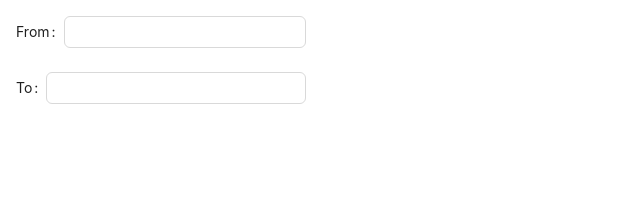
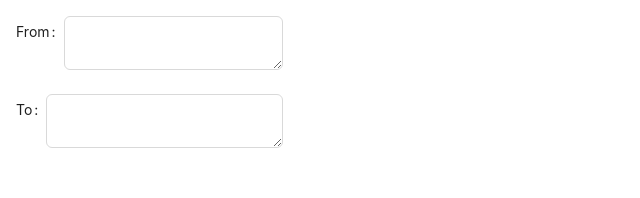
Before and after one commit to mangonob/react-init, a React app: page / in a window 1280 px wide. Shown: the top 198 px of the page, without its empty margins (0-640 px from the left). Built offline with nearby package versions, Linux system fonts and the light colour scheme.

Commit message:
feat: text area

```diff
--- a/src/pages/scaffold/index.tsx
+++ b/src/pages/scaffold/index.tsx
@@ -12,14 +12,14 @@ export default function Scaffold() {
       <Space direction="vertical">
         <Form>
           <Form.Item name="from" label="From">
-            <Input
+            <Input.TextArea
               value={from}
               onChange={(t) => setFrom(t.target.value.trim())}
               autoComplete="off"
             />
           </Form.Item>
           <Form.Item name="to" label="To">
-            <Input
+            <Input.TextArea
               value={to}
               onChange={(t) => setTo(t.target.value.trim())}
               autoComplete="off"
```
